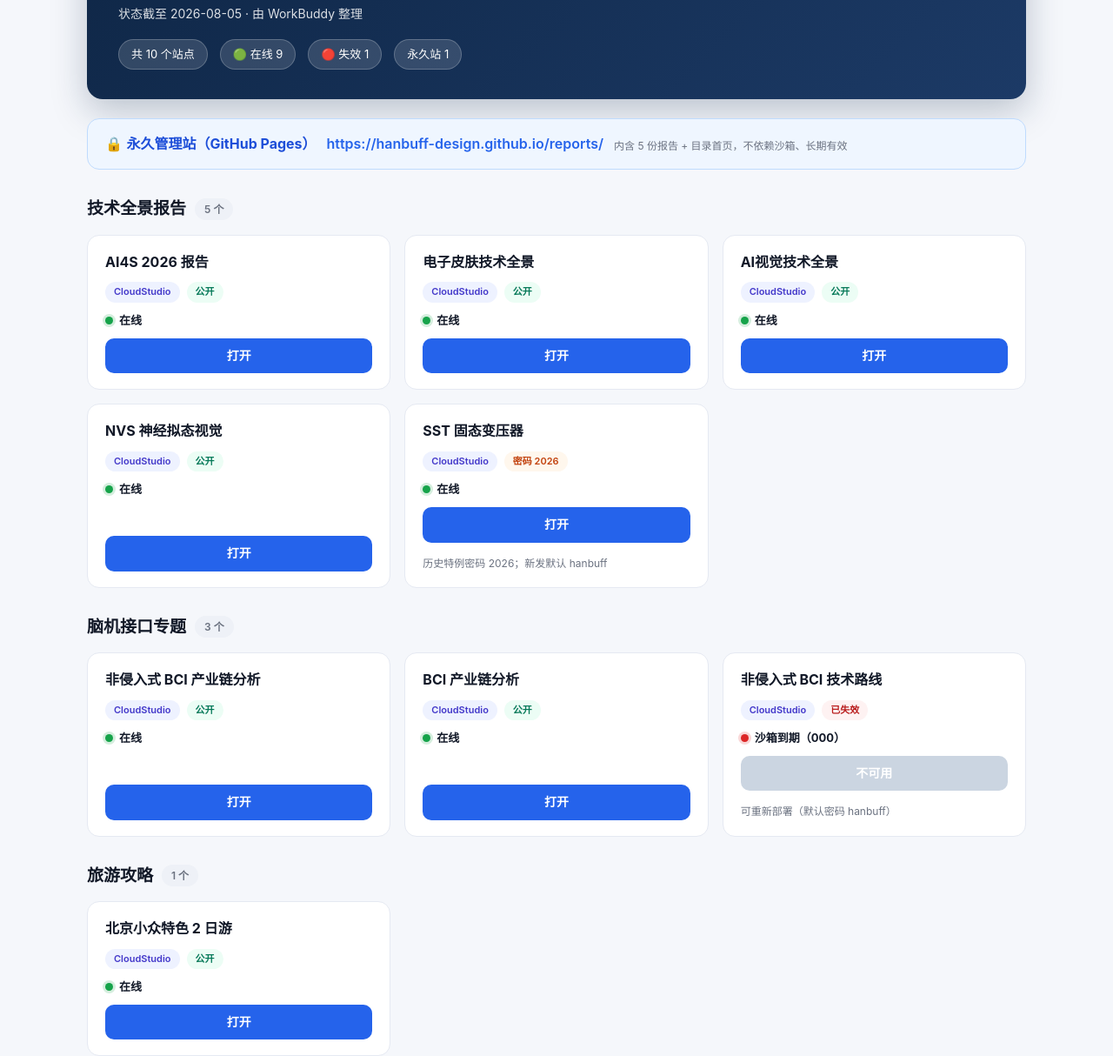
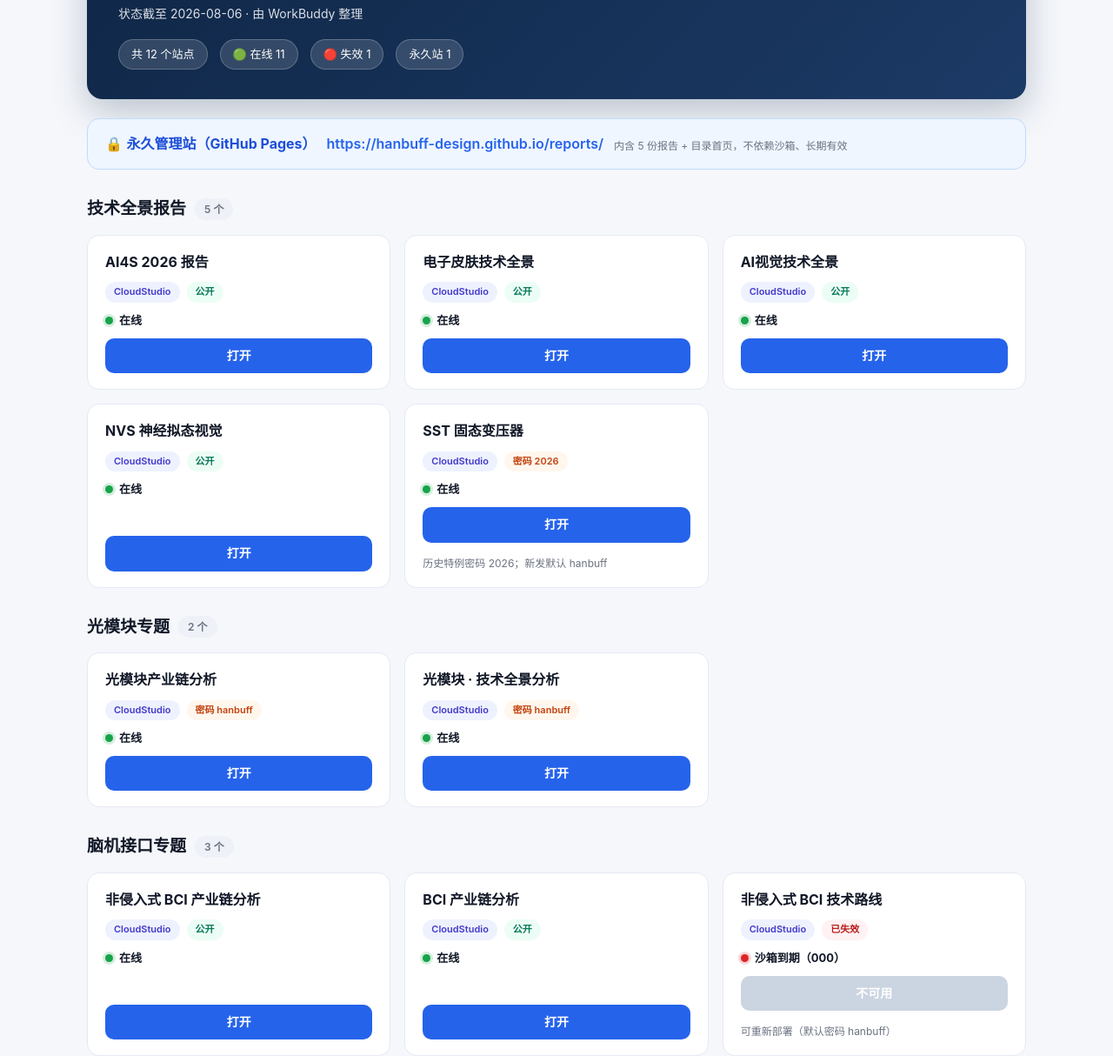
Before and after one commit to hanbuff-design/reports, a plain HTML site: page sites.html in a window 1280 px wide. Shown: the part 111-1325 px from the top of the page at 87% size. Drawn offline with Linux system fonts and the light colour scheme.

Commit message:
Update: 分类目录页新增光模块专题(2)，统计与日期更新

```diff
--- a/sites.html
+++ b/sites.html
@@ -58,10 +58,10 @@
 <div class="wrap">
   <header>
     <h1>我的发布站点 · 分类目录</h1>
-    <div class="sub">状态截至 2026-08-05 · 由 WorkBuddy 整理</div>
+    <div class="sub">状态截至 2026-08-06 · 由 WorkBuddy 整理</div>
     <div class="stat">
-      <span class="pill">共 10 个站点</span>
-      <span class="pill">🟢 在线 9</span>
+      <span class="pill">共 12 个站点</span>
+      <span class="pill">🟢 在线 11</span>
       <span class="pill">🔴 失效 1</span>
       <span class="pill">永久站 1</span>
     </div>
@@ -111,6 +111,24 @@
   </section>
 
   <section class="group">
+    <h2>光模块专题 <span class="tag">2 个</span></h2>
+    <div class="grid">
+      <div class="card">
+        <div class="ttl">光模块产业链分析</div>
+        <div class="meta"><span class="badge b-plat">CloudStudio</span><span class="badge b-pwd">密码 hanbuff</span></div>
+        <div class="status"><span class="dot ok"></span>在线</div>
+        <a class="go" href="https://d4ff49eeefcd49e4abfe886ce9cd624c.sh4.agentos-app.net" target="_blank" rel="noopener">打开</a>
+      </div>
+      <div class="card">
+        <div class="ttl">光模块 · 技术全景分析</div>
+        <div class="meta"><span class="badge b-plat">CloudStudio</span><span class="badge b-pwd">密码 hanbuff</span></div>
+        <div class="status"><span class="dot ok"></span>在线</div>
+        <a class="go" href="https://7d007d5753344ff28f48e9e13441feef.bj6.agentos-app.net" target="_blank" rel="noopener">打开</a>
+      </div>
+    </div>
+  </section>
+
+  <section class="group">
     <h2>脑机接口专题 <span class="tag">3 个</span></h2>
     <div class="grid">
       <div class="card">
@@ -148,7 +166,7 @@
   </section>
 
   <footer>
-    本目录为静态快照，状态基于 2026-08-05 实测（HTTP 探测）。<br/>
+    本目录为静态快照，状态基于 2026-08-06 实测（HTTP 探测）。<br/>
     CloudStudio 沙箱链接有时效，过期后状态会变红，可随时重新部署。<br/>
     永久站：https://hanbuff-design.github.io/reports/ · 由 WorkBuddy 生成
   </footer>
```
